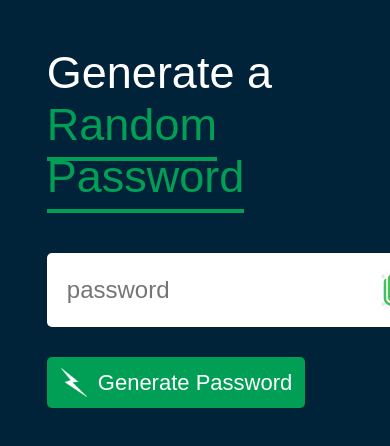
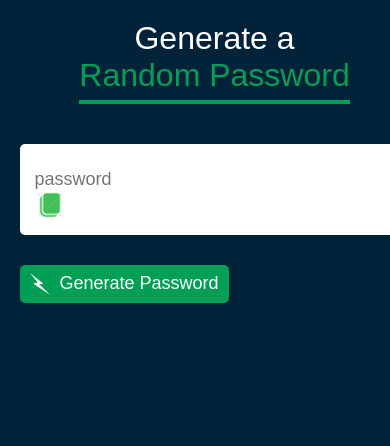
Before and after one commit to Katchy1942/password_generator, a plain HTML site: page index.html in a window 390 px wide. Shown: the top 446 px of the page. Drawn offline with Linux system fonts and the light colour scheme.

Commit message:
Update style.css
i added responsiveness

```diff
--- a/style.css
+++ b/style.css
@@ -1,28 +1,34 @@
-*{
+* {
   margin: 0;
   padding: 0;
   font-family: 'Poppins Regular', sans-serif;
   box-sizing: border-box;
 }
-body{
+
+body {
   background: #002339;
   color: #fff;
 }
-.container{
+
+.container {
   margin: 12%;
   width: 90%;
   max-width: 700px;
 }
-.container h1{
+
+.container h1 {
   font-weight: 500;
   font-size: 45px;
+  text-align: center;
 }
-.container h1 span{
+
+.container h1 span {
   color: #019f55;
   border-bottom: 4px solid #019f55;
   padding-bottom: 7px;
 }
-.display{
+
+.display {
   width: 100%;
   margin-top: 50px;
   margin-bottom: 30px;
@@ -35,19 +41,24 @@ body{
   border-radius: 5px;
   position: relative;
 }
-.display img{
+
+.display img {
   width: 40px;
 }
-.display input{
+
+.display input {
   border: 0;
   outline: 0;
   font-size: 24px;
+  width: 80%; /* Adjusted for smaller screens */
 }
-.container button img{
+
+.container button img {
   width: 28px;
   margin-right: 10px;
 }
-.container button{
+
+.container button {
   border: 0;
   outline: 0;
   background: #019f55;
@@ -61,7 +72,8 @@ body{
   border-radius: 5px;
   cursor: pointer;
 }
-.msg{
+
+.msg {
   position: absolute;
   right: 0;
   top: -40px;
@@ -70,8 +82,51 @@ body{
   padding: 1px 10px;
   border-radius: 5px;
   transform: scale(0);
-  transition: transform .2s ease;
+  transition: transform 0.2s ease;
 }
-.msg.clicked{
+
+.msg.clicked {
   transform: scale(1);
 }
+
+/* Media Queries for Responsiveness */
+@media (max-width: 600px) {
+  .container {
+    margin: 5%;
+    width: 100%;
+  }
+
+  .container h1 {
+    font-size: 32px;
+  }
+
+  .display {
+    flex-direction: column;
+    align-items: flex-start;
+    padding: 15px;
+  }
+
+  .display input {
+    font-size: 18px;
+    width: 100%;
+    margin-top: 10px;
+  }
+
+  .display img {
+    width: 30px;
+  }
+
+  .container button {
+    font-size: 18px;
+    padding: 8px 10px;
+  }
+
+  .container button img {
+    width: 20px;
+  }
+
+  .msg {
+    top: -35px;
+    font-size: 14px;
+  }
+}
```
